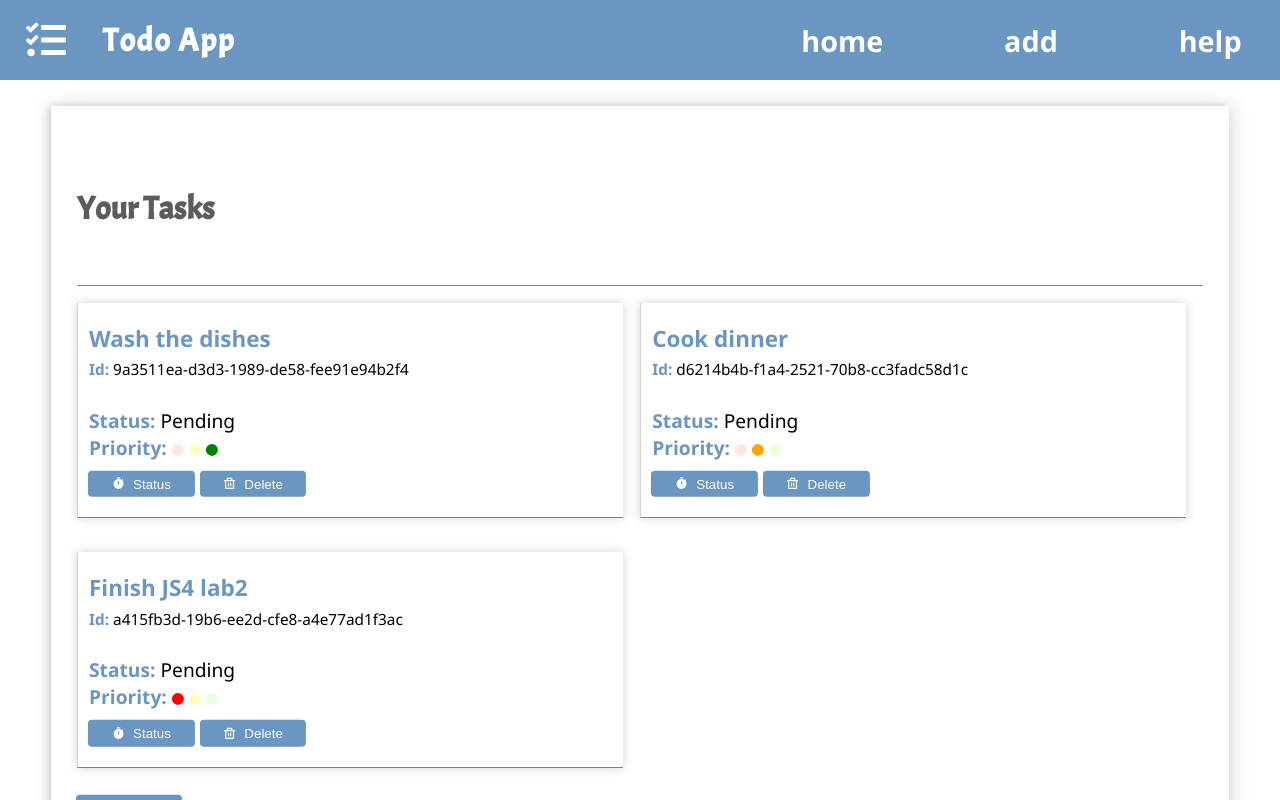
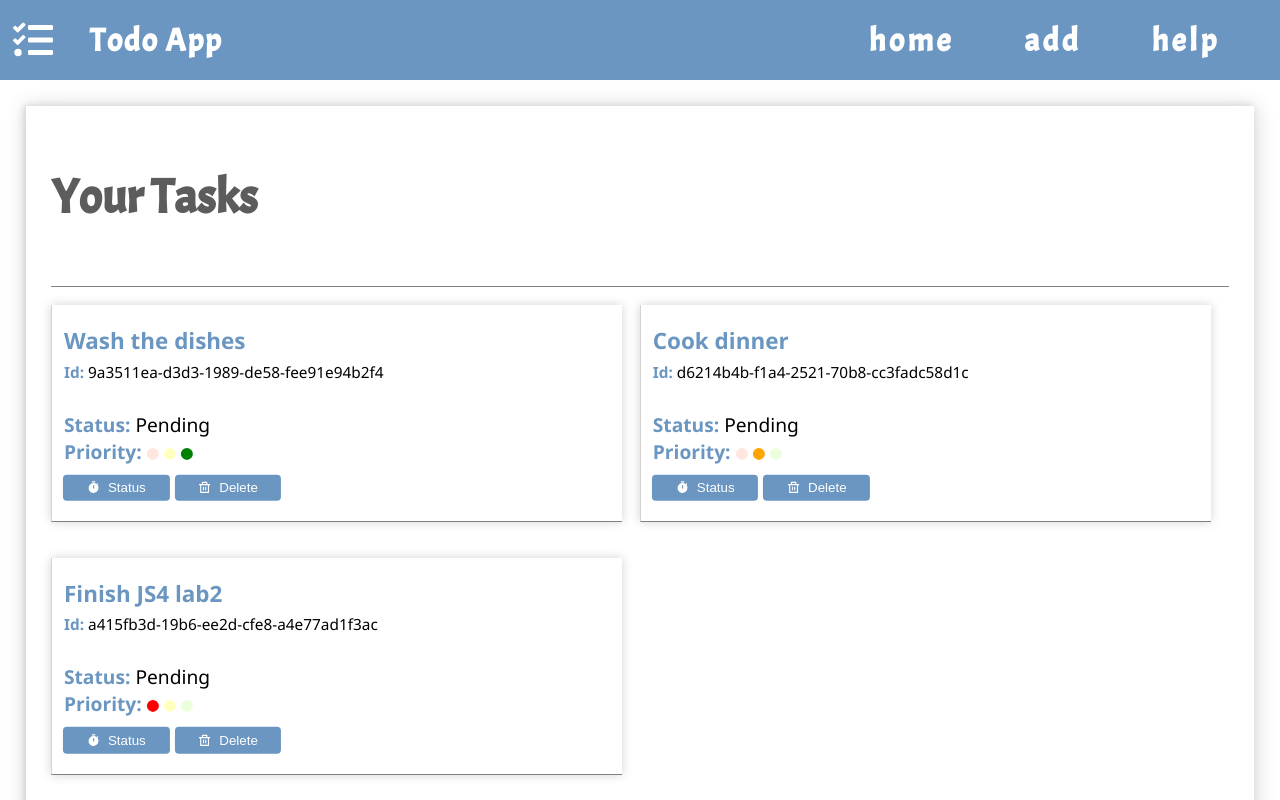
Before and after one commit to tyousofine/todo-app, a React (Create React App) app: page / in a window 1280 px wide. Shown: the top 800 px of the page. Built offline with nearby package versions, Linux system fonts and the light colour scheme.

Commit message:
final edit for this brarch

```diff
--- a/src/components/Form/index.js
+++ b/src/components/Form/index.js
@@ -126,7 +126,7 @@ export default function Form() {
 
                 {/* submit  */}
                 <button type="submit">Add Task</button>
-                <button type='button' onClick={() => navigateBack()}>Go Back</button>
+                <button type='button' onClick={() => navigateBack()}>Done Adding</button>
 
                 {/* invalid input error message conditional */}
                 {
--- a/src/components/Form/styles.scss
+++ b/src/components/Form/styles.scss
@@ -1,7 +1,7 @@
 @import "./../../styles/variables.scss";
 
 .form-container {
-  margin: 2% 5%;
+  margin: 2% 3%;
   box-shadow: 0.5px 0.5px 20px lightgray, -0.1em 0 0.4em lightgray;
   padding: 2%;
   height: 100%;
--- a/src/components/Header/styles.scss
+++ b/src/components/Header/styles.scss
@@ -1,5 +1,6 @@
 @import "./../../styles/variables.scss";
 
+// header left section style
 .header {
   min-width: 100%;
   background-color: $primary-color;
@@ -8,11 +9,11 @@
   display: flex;
   align-items: center;
   justify-content: center;
+  padding: 1%;
 
   a {
     text-decoration: none;
     color: white;
-    margin-left: 2%;
   }
 
   .app-title {
@@ -33,30 +34,32 @@
     }
   }
 
+  // header right section, navbar style
   .navbar {
     flex: 50%;
     display: flex;
     justify-content: flex-end;
     align-items: center;
-    gap: 10%;
-    align-items: center;
+    gap: 5%;
     margin-right: 3%;
 
     a {
+      font-family: $headers-font;
+      letter-spacing: 0.1em;
       color: $ondark-text-color;
-      font-size: 1.2em;
       text-decoration: none;
+      padding: 1%;
 
       // border: 1px solid red;
-
       &:hover {
-        font-weight: bold;
+        border: 1px solid white;
+        border-radius: 8px;
       }
     }
 
     @include breakpoint-small {
       a {
-        font-size: 1.8em;
+        font-size: 2em;
         font-weight: 700;
       }
     }
--- a/src/components/Tasks/styles.scss
+++ b/src/components/Tasks/styles.scss
@@ -7,7 +7,6 @@
   padding-bottom: 5%;
 
   @include breakpoint-small {
-    margin: 2% 4%;
     .task-list {
       display: grid;
       grid-template-columns: 1fr 1fr;
--- a/src/pages/NotFoundPage/index.js
+++ b/src/pages/NotFoundPage/index.js
@@ -2,19 +2,20 @@ import React from 'react'
 import { Link } from 'react-router-dom'
 import TasksPage from '../TasksPage'
 import './styles.scss'
-
+import { IoArrowBack } from "react-icons/io5"
 
 export default function NotFoundPage() {
     const book = require('./../../images/book.jpg');
 
-
     return (
         <div className='page-not-found'>
-            <img src={book} alt="image of a book with missing page" />
+            <img src={book} alt="book with missing page" />
 
             <div className='oops'>Page not found!</div>
-            <div className='page-not-fount-redirect'>click          <Link to='/' element={<TasksPage />}>here </Link> to go back to home page
-            </div>
+            {/* <div className='page-not-fount-redirect'>click          <Link to='/' element={<TasksPage />}>here </Link> to go back to home page
+            </div> */}
+            <div className='page-not-found-redirect'><Link to='/' element={<TasksPage />}><IoArrowBack /><p>Back</p></Link></div>
+
 
         </div>
     )
--- a/src/pages/NotFoundPage/styles.scss
+++ b/src/pages/NotFoundPage/styles.scss
@@ -4,23 +4,40 @@
   display: grid;
   place-items: center;
   margin-top: 8rem;
+  margin-left: 5%;
+  margin-right: 5%;
 
   .oops {
     font-family: "acme", sans-serif;
     letter-spacing: 0.04em;
     color: #3e3e3e;
     text-align: center;
-    font-size: 6em;
+    font-size: 3em;
+
+    @include breakpoint-small {
+      font-size: 5em;
+      white-space: nowrap;
+    }
   }
 
-  .page-not-fount-redirect {
+  .page-not-found-redirect {
     color: #3e3e3e;
-    font-size: 1.6em;
+    font-size: 4em;
     text-align: center;
     margin-top: 2rem;
+
+    a {
+      display: flex;
+      align-items: center;
+      justify-content: center;
+      text-decoration: none;
+      color: $primary-color;
+      font-family: $headers-font;
+    }
   }
 
   img {
-    width: 70%;
+    width: 600px;
+    max-width: 60%;
   }
 }
--- a/src/styles/index.scss
+++ b/src/styles/index.scss
@@ -24,5 +24,9 @@ h2 {
   font-family: "acme", sans-serif;
   color: #5c5c5c;
   font-size: 2em;
-  margin-top: 5%;
+  margin-top: 3%;
+
+  @include breakpoint-small {
+    font-size: 3em;
+  }
 }
```
